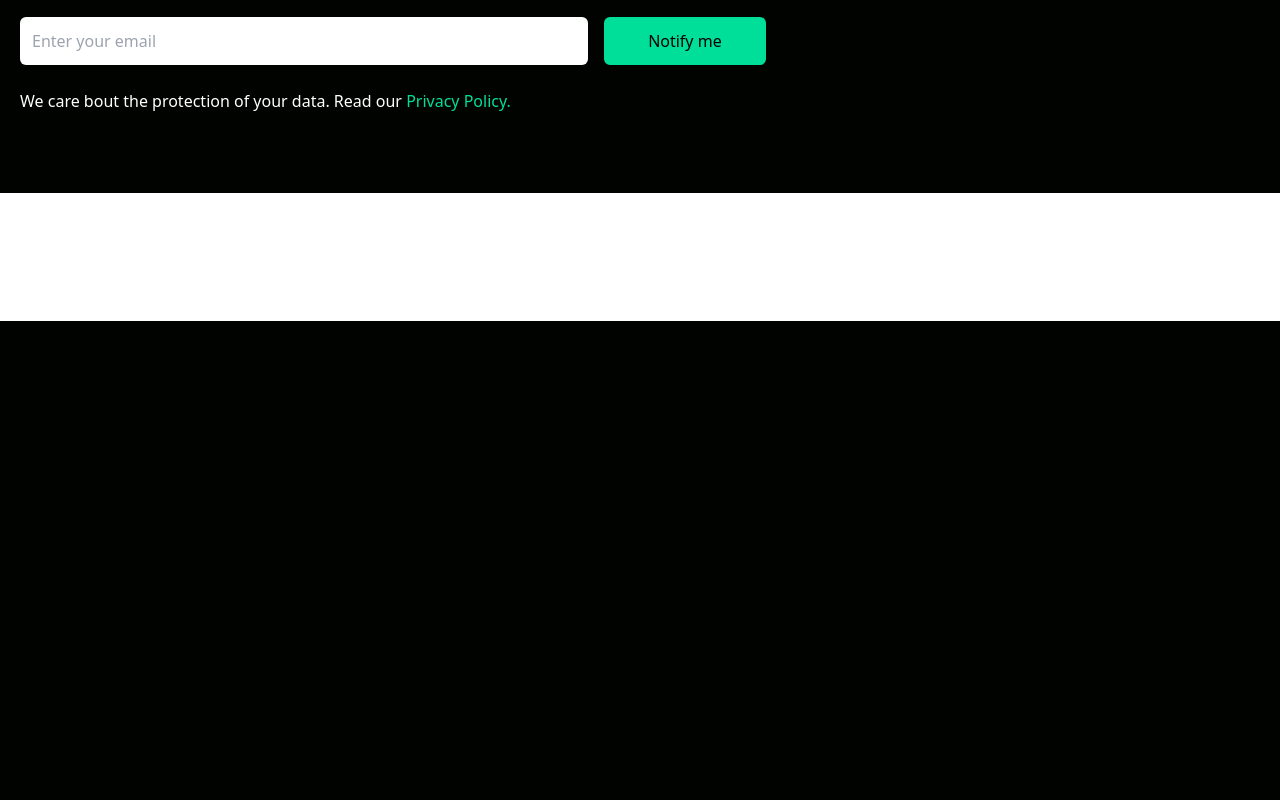
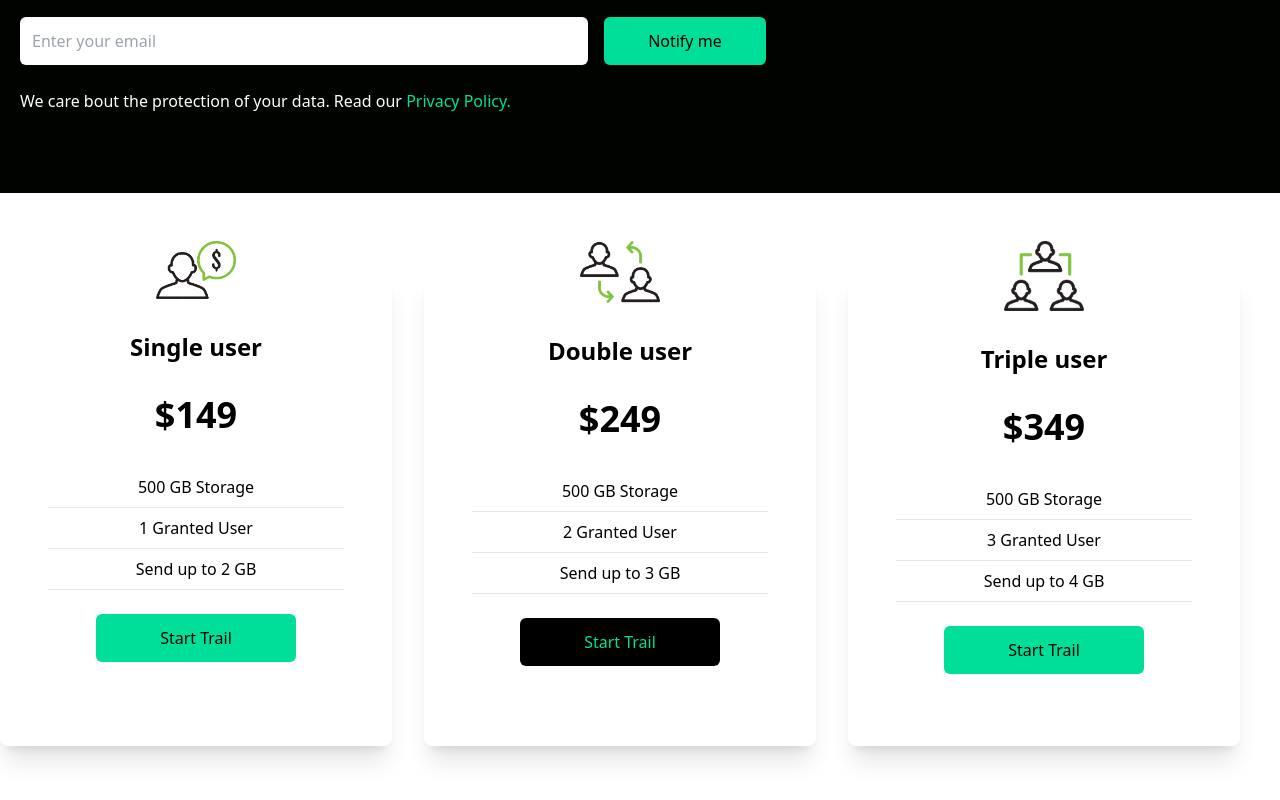
Before and after one commit to habib-SE/data-finance, a React (Create React App) app: page / in a window 1280 px wide. Shown: the part 1576-2376 px from the top of the page. Before the commit the page ends 1897 px from the top, so only its background shows below. Built offline with nearby package versions, Linux system fonts and the light colour scheme.

Commit message:
Finished a cards components

```diff
--- a/src/components/Cards.jsx
+++ b/src/components/Cards.jsx
@@ -1,9 +1,52 @@
 import React from 'react'
+import Single from './assets/single.png';
+import Double from './assets/double.png';
+import Triple from './assets/triple.png';
 
 function Cards() {
   return (
     <div className='w-full bg-white py-16'>
-
+      <div className='max-w-[1240px] grid md:grid-cols-3 gap-8'>
+        <div className='flex flex-col w-full shadow-xl p-4 my-4 rounded-lg  hover:scale-105 duration-300'>
+          <img className='w-20 mx-auto mt-[-3rem] bg-white ' src={Single} alt="/" />
+          <h1 className='text-2xl font-bold text-center py-8'>Single user</h1>
+          <h1 className='text-center  text-4xl font-bold'>$149</h1>
+          <div className='text-center font-medium py-8'>
+            <p className='py-2 border-b mx-8'>500 GB Storage</p>
+            <p className='py-2 border-b mx-8'>1 Granted User</p>
+            <p className='py-2 border-b mx-8'>Send up to 2 GB</p>
+            <div>
+            <button className='bg-[#00df9a] text-black rounded-md font-medium w-[200px]  my-6 px-6 py-3'>Start Trail</button>
+            </div>
+          </div>
+        </div>
+        <div className='flex flex-col w-full shadow-xl p-4 my-4 rounded-lg  hover:scale-105 duration-300'>
+          <img className='w-20 mx-auto mt-[-3rem] bg-white ' src={Double} alt="/" />
+          <h1 className='text-2xl font-bold text-center py-8'>Double user</h1>
+          <h1 className='text-center  text-4xl font-bold'>$249</h1>
+          <div className='text-center font-medium py-8'>
+            <p className='py-2 border-b mx-8'>500 GB Storage</p>
+            <p className='py-2 border-b mx-8'>2 Granted User</p>
+            <p className='py-2 border-b mx-8'>Send up to 3 GB</p>
+            <div>
+            <button className='text-[#00df9a] bg-black rounded-md font-medium w-[200px]  my-6 px-6 py-3'>Start Trail</button>
+            </div>
+          </div>
+        </div>
+        <div className='flex flex-col w-full shadow-xl p-4 my-4 rounded-lg  hover:scale-105 duration-300'>
+          <img className='w-20 mx-auto mt-[-3rem] bg-white ' src={Triple} alt="/" />
+          <h1 className='text-2xl font-bold text-center py-8'>Triple user</h1>
+          <h1 className='text-center  text-4xl font-bold'>$349</h1>
+          <div className='text-center font-medium py-8'>
+            <p className='py-2 border-b mx-8'>500 GB Storage</p>
+            <p className='py-2 border-b mx-8'>3 Granted User</p>
+            <p className='py-2 border-b mx-8'>Send up to 4 GB</p>
+            <div>
+            <button className='bg-[#00df9a] text-black rounded-md font-medium w-[200px]  my-6 px-6 py-3'>Start Trail</button>
+            </div>
+          </div>
+        </div>
+      </div>
     </div>
   )
 }
```
